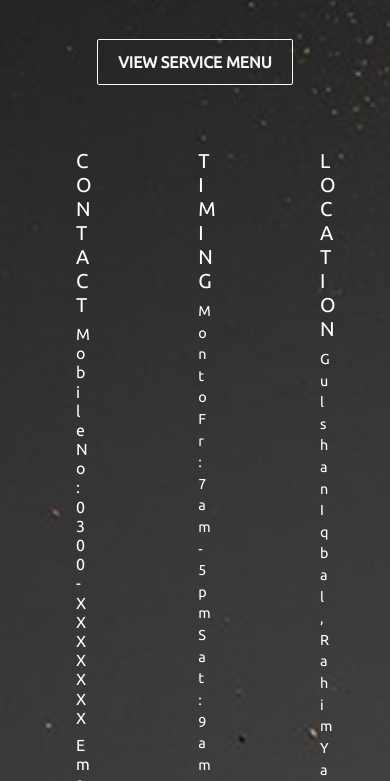
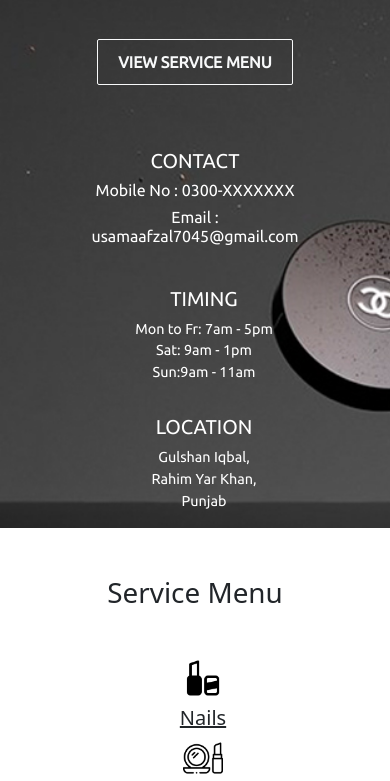
Before and after one commit to usamaafzal704/cherie, a plain HTML site: page index.html in a window 390 px wide. Shown: the part 598-1379 px from the top of the page. Drawn offline with nearby package versions, Linux system fonts and the light colour scheme; a web font is replaced by a local one.

Commit message:
Update index.html

```diff
--- a/index.html
+++ b/index.html
@@ -63,7 +63,7 @@
             <button type="button" class="btn btn-light mt-5 mx-3 btn1">BOOK APPOINMENT</button>
             <button type="button" class="btn btn-outline-light mt-5 btn1">VIEW SERVICE MENU</button>
 
-          <div class="d-flex mt-5 cardz">
+          <div class="d-md-flex mt-5 cardz">
 
             <div class="card mx-5" ">
                 <div class="card-body container ">
```
